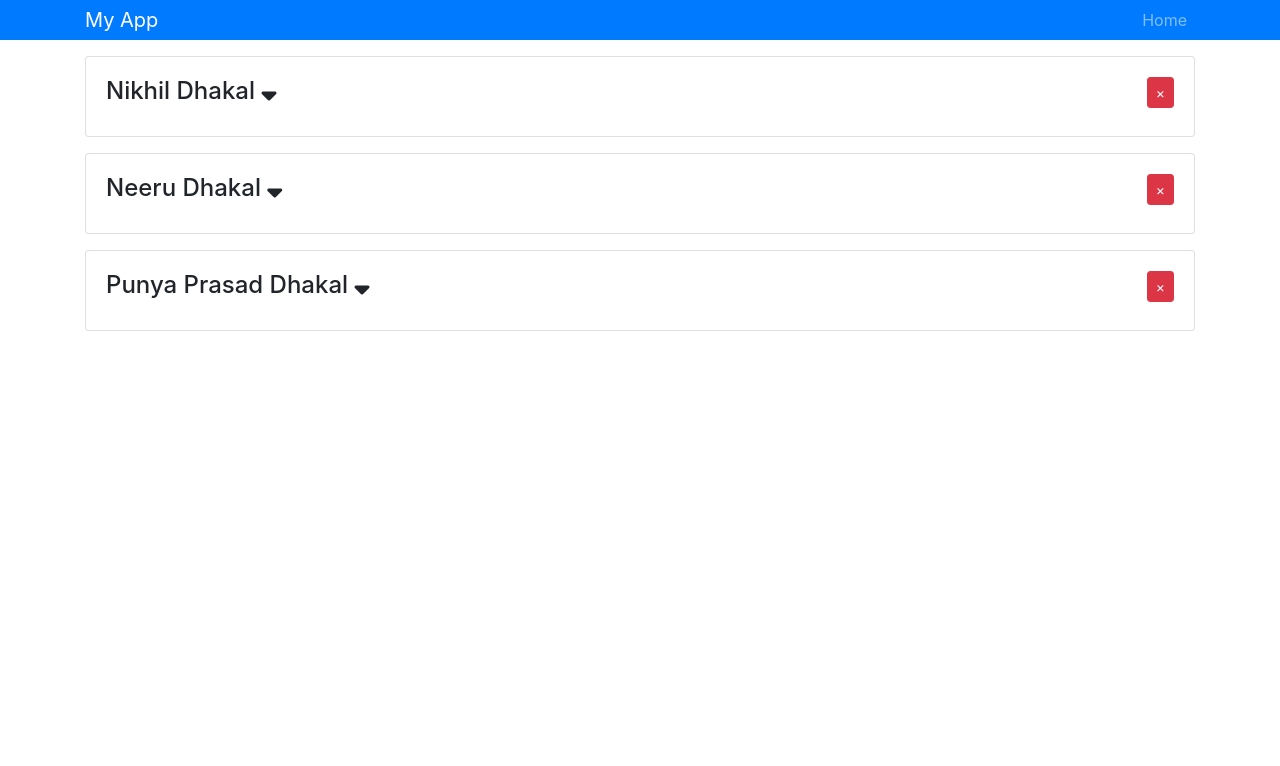
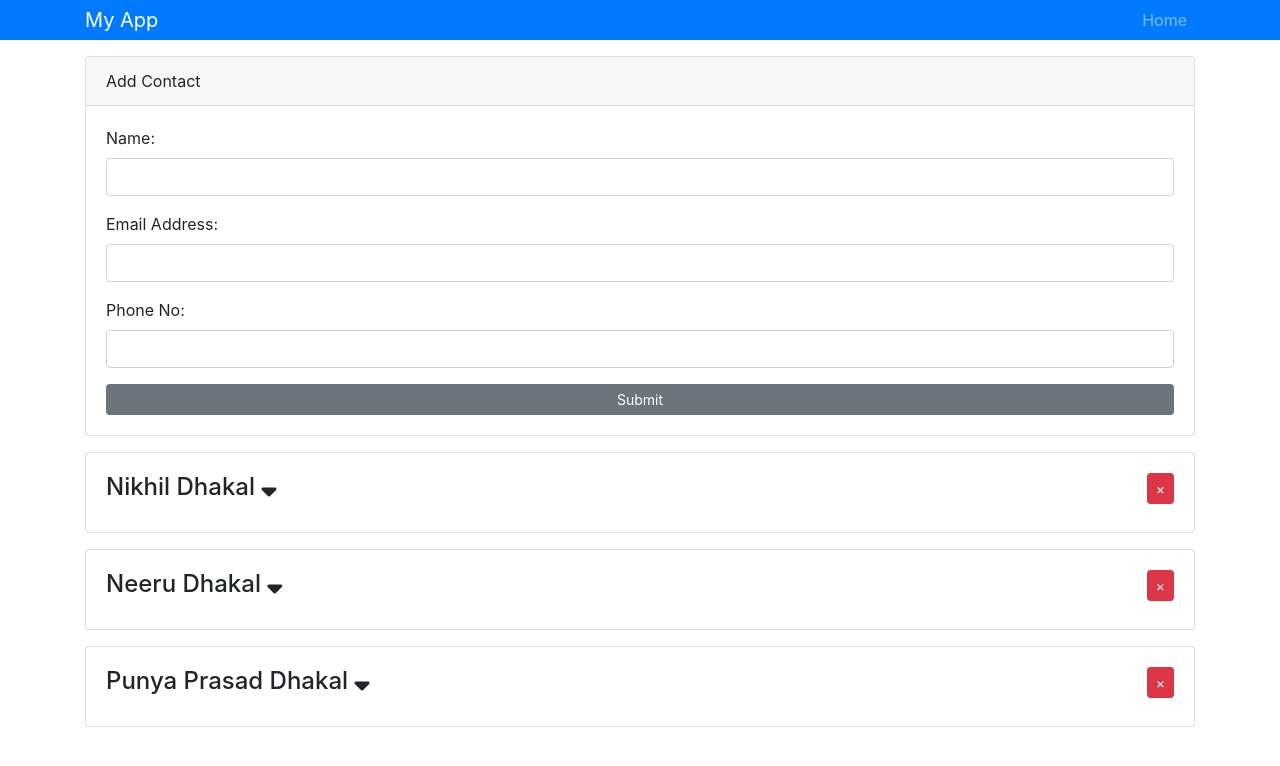
Before and after one commit to nikhildhakal/React-Contact-Manager, a React (Create React App) app: page / in a window 1280 px wide. Shown: the top 766 px of the page. Built offline with nearby package versions, Linux system fonts and the light colour scheme.

Commit message:
Create Add Contact form with state

```diff
--- a/src/App.js
+++ b/src/App.js
@@ -1,6 +1,7 @@
 import React from 'react';
 import Contacts from './components/Contacts';
 import Header from './components/Header';
+import ContactForm from './components/ContactForm';
 
 import 'bootstrap/dist/css/bootstrap.min.css';
 import './App.css';
@@ -10,6 +11,7 @@ function App() {
     <div className="App">
  		<Header />
  		<div className="container">
+ 			<ContactForm />
 			<Contacts />
  		</div>
     </div>
--- /dev/null
+++ b/src/components/ContactForm.js
@@ -0,0 +1,55 @@
+import React, { Component } from "react";
+
+class ContactForm extends Component {
+  state = {
+    name: "",
+    email: "",
+    phone: ""
+  };
+
+  render() {
+    return (
+      <div className="card mb-3">
+        <div className="card-header">Add Contact</div>
+        <div className="card-body">
+          <form>
+            <div className="form-group">
+              <label htmlFor="name">Name:</label>
+              <input
+                type="text"
+                name="name"
+                value={this.state.name}
+                className="form-control"
+              />
+            </div>
+            <div className="form-group">
+              <label htmlFor="email">Email Address:</label>
+              <input
+                type="email"
+                name="email"
+                value={this.state.email}
+                className="form-control"
+              />
+            </div>
+            <div className="form-group">
+              <label htmlFor="phone">Phone No:</label>
+              <input
+                type="text"
+                name="phone"
+                value={this.state.phone}
+                className="form-control"
+              />
+            </div>
+            <input
+              type="submit"
+              name="submit"
+              className="btn btn-secondary btn-sm btn-block"
+            />
+          </form>
+        </div>
+      </div>
+    );
+  }
+}
+
+export default ContactForm;
```
Also changed, not shown: src/components/Contact.js (+15 -15 lines), src/components/Contacts.js (+21 -19 lines).
